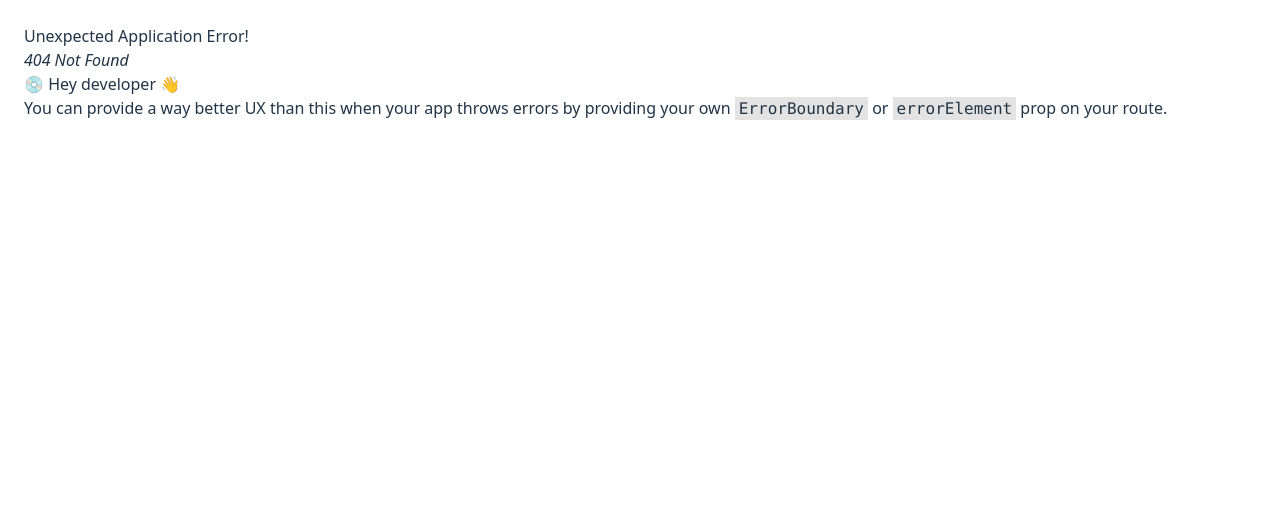
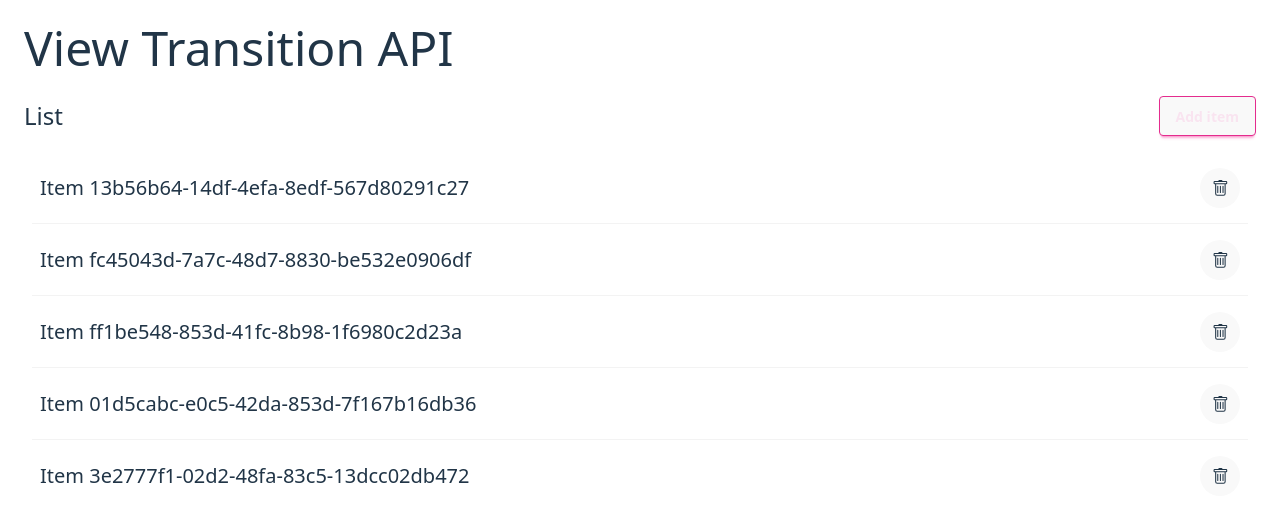
Before and after one commit to chr1s1k/fe-mambo-jambo-web-apis, a React (Vite) app: page /view-transition in a window 1280 px wide. Before the commit this address had no page. Shown: the top 522 px of the page. Built offline with nearby package versions, Linux system fonts and the light colour scheme.

Commit message:
Add ViewTransition example

```diff
--- a/src/App.tsx
+++ b/src/App.tsx
@@ -4,7 +4,7 @@ import {
   Route,
   RouterProvider,
 } from "react-router-dom"
-import { BatteryStatus, Home, PageVisibility, ScreenWakeLock } from "./pages"
+import { BatteryStatus, Home, PageVisibility, ScreenWakeLock, ViewTransition } from "./pages"
 
 import Layout from "./Layout"
 
@@ -15,6 +15,7 @@ const router = createBrowserRouter(
       <Route path="/screen-wake-lock" element={<ScreenWakeLock />} />
       <Route path="/page-visibility" element={<PageVisibility />} />
       <Route path="/battery-status" element={<BatteryStatus />} />
+      <Route path="/view-transition" element={<ViewTransition />} />
     </Route>,
   ),
 )
--- a/src/index.css
+++ b/src/index.css
@@ -52,3 +52,61 @@ h1 {
     background-color: #f9f9f9;
   }
 }
+
+@keyframes scaleOut {
+  from {
+    transform: translate(0, 0);
+    scale: 1;
+    opacity: 1;
+  }
+  to {
+    transform: translate(0, -50px);
+    scale: 1.1;
+    opacity: 0;
+  }
+}
+
+@keyframes scaleIn {
+  from {
+    transform: translate(0, -50px);
+    scale: 1.1;
+    opacity: 0;
+  }
+  to {
+    transform: translate(0, 0);
+    scale: 1;
+    opacity: 1;
+  }
+}
+
+@keyframes slideOutLeft {
+  from {
+    opacity: 1;
+    transform: translateX(0);
+  }
+  to {
+    opacity: 0;
+    transform: translateX(-100%);
+  }
+}
+
+@keyframes slideInLeft {
+  from {
+    transform: translateX(-100%);
+    opacity: 0;
+  }
+  to {
+    transform: translateX(0);
+    opacity: 1;
+  }
+}
+
+::view-transition-old(item-active) {
+  animation: scaleOut 0.5s;
+  /* animation: slideOutLeft 0.5s; */
+}
+
+::view-transition-new(item-active) {
+  /* animation: slideInLeft 0.5s; */
+  animation: scaleIn 0.5s;
+}
--- a/src/pages/Home.tsx
+++ b/src/pages/Home.tsx
@@ -1,4 +1,6 @@
 import { Link } from "react-router-dom"
+
+// TODO: check light theme
 
 export default function Home() {
   return (
@@ -15,9 +17,14 @@ export default function Home() {
             Page Visibility API
           </Link>
         </li>
-        <li>
+        <li className="border-b border-solid border-gray-500">
           <Link to="/battery-status" className="block px-2 py-3">
             Battery Status API
+          </Link>
+        </li>
+        <li>
+          <Link to="/view-transition" className="block px-2 py-3">
+            View Transition API
           </Link>
         </li>
       </ol>
--- /dev/null
+++ b/src/pages/ViewTransition.tsx
@@ -0,0 +1,99 @@
+import { MouseEvent, useRef, useState } from "react"
+import { flushSync } from "react-dom"
+
+// generate some items
+const ITEMS = Array.from({ length: 5 }, () => ({ id: crypto.randomUUID(), justAdded: false }))
+
+export default function ViewTransition() {
+  const [items, setItems] = useState(ITEMS)
+  const justAddedRef = useRef<HTMLLIElement>(null)
+
+  const removeItem = (ev: MouseEvent, idToRemove: string) => {
+    if (!document.startViewTransition) {
+      setItems((prevItems) => prevItems.filter(({ id }) => id !== idToRemove))
+      return
+    }
+
+    // animate the removal of the item by setting the viewTransitionName to "item-active"
+    const parentElement = (ev.currentTarget as HTMLElement).parentElement
+    if (parentElement) {
+      parentElement.style.viewTransitionName = "item-active"
+    }
+
+    document.startViewTransition(() => {
+      flushSync(() => {
+        setItems((prevItems) => prevItems.filter(({ id }) => id !== idToRemove))
+      })
+    })
+  }
+
+  const addItem = async () => {
+    const newId = crypto.randomUUID()
+
+    if (!document.startViewTransition) {
+      setItems((prevItems) => [...prevItems, { id: newId, justAdded: true }])
+      return
+    }
+
+    const transition = document.startViewTransition(() => {
+      flushSync(() => {
+        setItems((prevItems) => [{ id: newId, justAdded: true }, ...prevItems])
+      })
+    })
+
+    // wait for the transition to be finished
+    await transition.finished
+
+    if (!justAddedRef.current) return
+
+    // reset the viewTransitionName to the default
+    justAddedRef.current.style.viewTransitionName = `item-${newId}`
+  }
+
+  return (
+    <>
+      <div className="flex flex-wrap gap-2 items-center mb-6">
+        <h1>View Transition API</h1>
+      </div>
+      <section className="min-h-svh">
+        <div className="flex mb-4 items-center justify-between">
+          <h2 className="text-2xl">List</h2>
+          <button type="button" className="btn btn-secondary" onClick={addItem}>
+            Add item
+          </button>
+        </div>
+        <ul className="list rounded-box">
+          {items.map((item) => (
+            <li
+              className="list-row items-center hover:bg-gray-700 transition"
+              key={item.id}
+              style={{ viewTransitionName: item.justAdded ? "item-active" : `item-${item.id}` }}
+              data-id={item.id}
+              ref={item.justAdded ? justAddedRef : undefined}
+            >
+              <div className="text-xl">Item {item.id}</div>
+              <div />
+              <button
+                type="button"
+                className="btn btn-circle btn-ghost"
+                onClick={(ev) => removeItem(ev, item.id)}
+              >
+                <svg
+                  xmlns="http://www.w3.org/2000/svg"
+                  width="16"
+                  height="16"
+                  fill="currentColor"
+                  className="size-[1.2em]"
+                  viewBox="0 0 16 16"
+                >
+                  <path d="M5.5 5.5A.5.5 0 0 1 6 6v6a.5.5 0 0 1-1 0V6a.5.5 0 0 1 .5-.5m2.5 0a.5.5 0 0 1 .5.5v6a.5.5 0 0 1-1 0V6a.5.5 0 0 1 .5-.5m3 .5a.5.5 0 0 0-1 0v6a.5.5 0 0 0 1 0z" />
+                  <path d="M14.5 3a1 1 0 0 1-1 1H13v9a2 2 0 0 1-2 2H5a2 2 0 0 1-2-2V4h-.5a1 1 0 0 1-1-1V2a1 1 0 0 1 1-1H6a1 1 0 0 1 1-1h2a1 1 0 0 1 1 1h3.5a1 1 0 0 1 1 1zM4.118 4 4 4.059V13a1 1 0 0 0 1 1h6a1 1 0 0 0 1-1V4.059L11.882 4zM2.5 3h11V2h-11z" />
+                </svg>
+              </button>
+            </li>
+          ))}
+        </ul>
+      </section>
+    </>
+  )
+}
--- a/src/pages/index.ts
+++ b/src/pages/index.ts
@@ -2,5 +2,6 @@ import BatteryStatus from "./BatteryStatus"
 import Home from "./Home"
 import PageVisibility from "./PageVisibility"
 import ScreenWakeLock from "./ScreenWakeLock"
+import ViewTransition from "./ViewTransition"
 
-export { BatteryStatus, Home, PageVisibility, ScreenWakeLock }
+export { BatteryStatus, Home, PageVisibility, ScreenWakeLock, ViewTransition }
```
Also changed, not shown: 1 other file (tests, documents, lock files or other folders).
